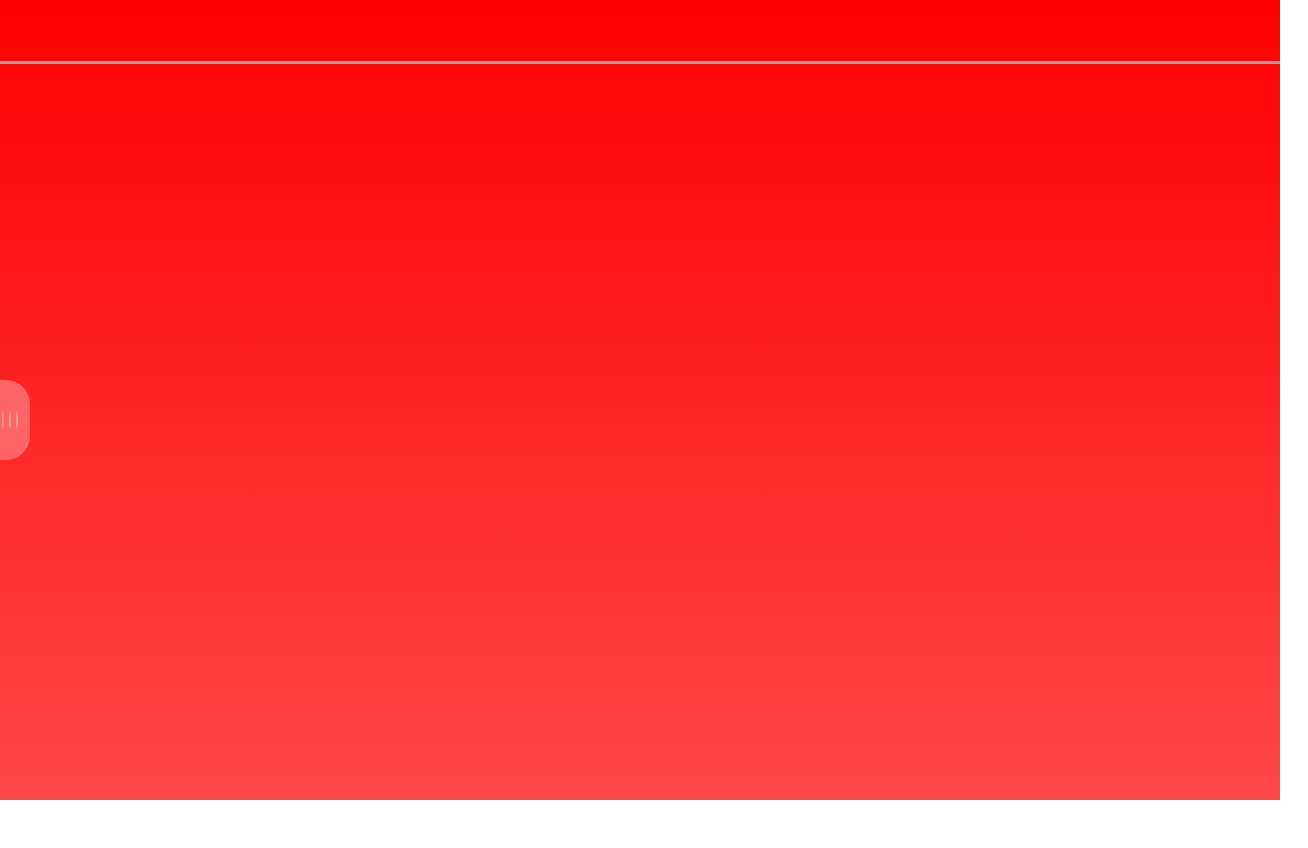
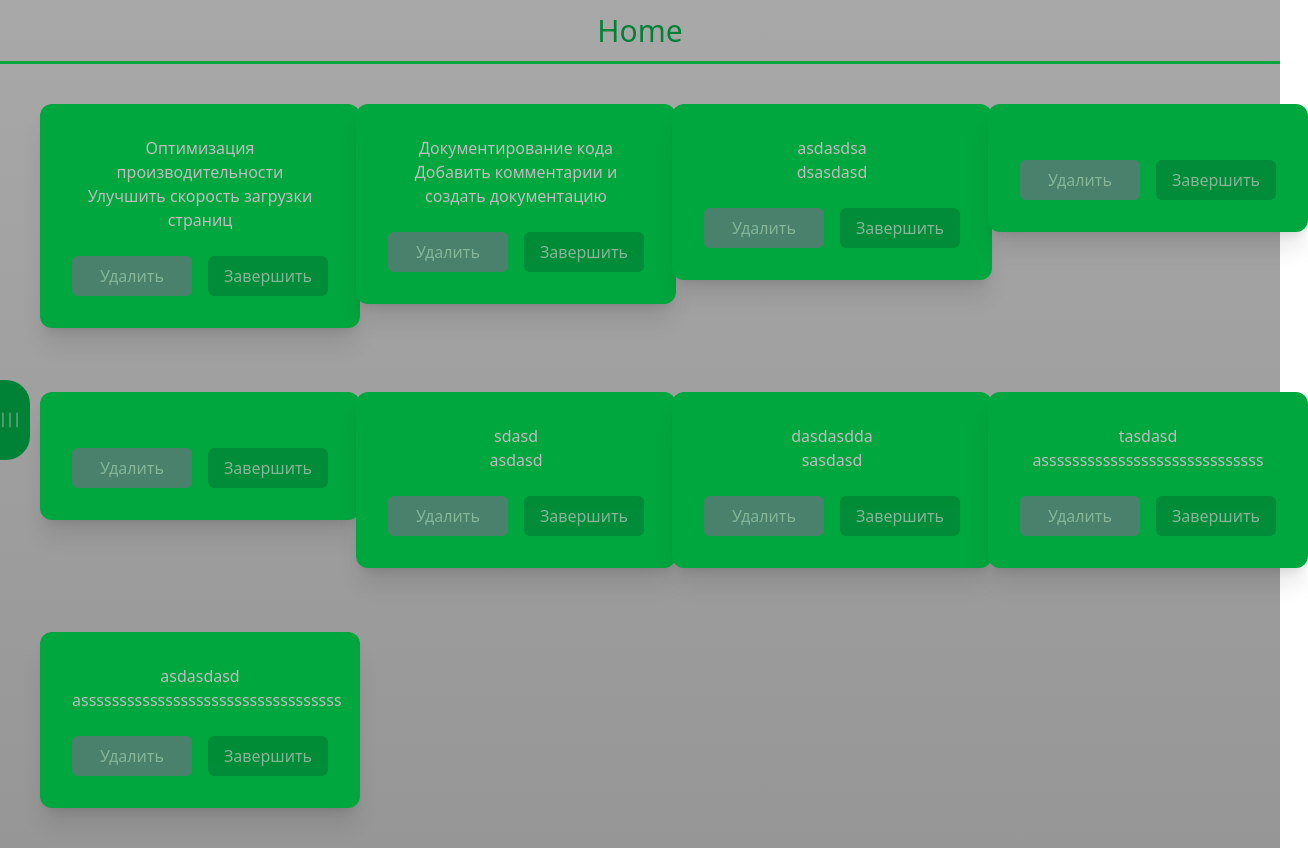
Before and after one commit to Denis341414/test, a Vue app: page / in a window 1280 px wide. Before the commit this address had no page. Shown: the whole page, 1308 px wide, since content can reach past the window. Before the commit the page ends 800 px from the top, so only its background shows below. Built offline with nearby package versions, Linux system fonts and the light colour scheme; data requests are answered from the project's data file.

Commit message:
edited card and form + style

```diff
--- a/src/App.vue
+++ b/src/App.vue
@@ -1,12 +1,17 @@
 <script setup lang="ts">
-import { Drawer } from "@widgets/Drawer";
+import { Drawer, useDrawerStore } from "@widgets/Drawer";
 import { Header } from "@widgets/Header";
 </script>
 
 <template>
   <Header />
   <Drawer />
-  <router-view></router-view>
+  <div
+    class="cont transition-all"
+    :class="useDrawerStore().visible === true ? 'blur-lg' : ''"
+  >
+    <router-view></router-view>
+  </div>
 </template>
 
 <style scoped></style>
--- a/src/app/router/routes.ts
+++ b/src/app/router/routes.ts
@@ -1,11 +1,17 @@
-import Profile from "@pages/profile/ui/profile.vue";
 import Home from "../../pages/home/ui/Home.vue";
-import Settings from "../../pages/settings/ui/Settings.vue";
 import Tasks from "../../pages/tasks/ui/Tasks.vue";
 
 export const routes = [
-  { path: "/home", component: Home, name: "Home" },
-  { path: "/settings", component: Settings, name: "Settings" },
+  { path: "/", component: Home, name: "Home" },
+  {
+    path: "/settings",
+    component: () => import("@pages/settings/ui/Settings.vue"),
+    name: "Settings",
+  },
   { path: "/tasks", component: Tasks, name: "Tasks" },
-  { path: "/profile", component: Profile, name: "Profile" },
+  {
+    path: "/profile",
+    component: () => import("@pages/profile/ui/profile.vue"),
+    name: "Profile",
+  },
 ];
--- a/src/entities/Card/ui/Card.vue
+++ b/src/entities/Card/ui/Card.vue
@@ -19,10 +19,10 @@ const router = useRoute();
   <div class="card">
     <Card
       style="width: 20rem; overflow: hidden"
-      class="!bg-red-800 !p-8 !text-center !rounded-xl"
+      class="!bg-green-600 !p-8 !text-center transition-all !shadow-xl/10 !rounded-xl hover:scale-105 hover:!shadow-xl/20 hover:shadow-green-200"
     >
       <template #title>{{ props.title }}</template>
-      <template #subtitle>Card subtitle</template>
+      <!-- <template #subtitle>Card subtitle</template> -->
       <template #content>
         <p class="m-0">
           {{ props.text }}
@@ -36,7 +36,7 @@ const router = useRoute();
             severity="secondary"
             outlined
             type="button"
-            class="w-full !bg-gray-500 opacity-[0.7] !rounded-md"
+            class="w-full !bg-gray-500 opacity-[0.7] !transition-all !rounded-md hover:!bg-gray-700"
           />
           <Button
             v-else
@@ -44,13 +44,13 @@ const router = useRoute();
             severity="secondary"
             outlined
             type="button"
-            class="w-full !bg-gray-500 opacity-[0.7] !rounded-md"
+            class="w-full !bg-gray-500 opacity-[0.7] !transition-all !rounded-md hover:!bg-gray-700"
           />
           <Button
             @click="executeTask"
             type="button"
             label="Завершить"
-            class="w-full !bg-green-400 opacity-[0.7] !rounded-md"
+            class="w-full !bg-green-700 h-10 opacity-[0.7] !transition-all !rounded-md hover:!bg-gray-700"
           />
         </div>
       </template>
--- a/src/entities/FormTask/ui/FormTask.vue
+++ b/src/entities/FormTask/ui/FormTask.vue
@@ -13,17 +13,17 @@ const text = ref("");
     class="form-create-task flex flex-col justify-center items-start gap-2 !m-6"
   >
     <Textarea
-      class="!bg-red-400 !px-10 !py-3 w-[23vw] !rounded-lg"
+      class="!bg-green-800 opacity-[0.7] !px-10 !py-3 w-[23vw] !rounded-lg"
       placeholder="Введите название задачи"
       v-model="title"
     />
     <Textarea
-      class="!bg-red-400 h-3= !px-10 !py-3 w-[23vw] h-40 !rounded-lg"
+      class="!bg-green-800 opacity-[0.7] !px-10 !py-3 w-[23vw] h-40 !rounded-lg"
       placeholder="Введите текст задачи"
       v-model="text"
     />
     <Button
-      class="!bg-green-500 !px-6 !py-2 !rounded-md hover:!bg-green-700 !transition"
+      class="!bg-green-600 !px-8 !py-2 !rounded-md hover:!bg-green-700 !transition"
       @click="addInMyTask(title, text)"
       >Создать</Button
     >
--- a/src/style.css
+++ b/src/style.css
@@ -5,12 +5,16 @@
   margin: 0;
   padding: 0;
   box-sizing: border-box;
-  color: rgb(221, 221, 221);
+  color: rgb(188, 188, 188);
 }
 
 body {
   min-height: 100vh;
-  background: linear-gradient(red, rgb(255, 72, 72));
+  background: linear-gradient(rgb(168, 168, 168), rgb(150, 150, 150));
   background-size: cover;
   background-repeat: no-repeat;
 }
+
+html {
+  scrollbar-color: rgb(0, 198, 0) gray;
+}
--- a/src/widgets/Drawer/index.ts
+++ b/src/widgets/Drawer/index.ts
@@ -1 +1,2 @@
 export { Drawer } from "./ui";
+export * from "./model";
--- /dev/null
+++ b/src/widgets/Drawer/model/drawerStore.ts
@@ -0,0 +1,8 @@
+import { defineStore } from "pinia";
+import { ref } from "vue";
+
+export const useDrawerStore = defineStore("drawer", () => {
+  const visible = ref<boolean>(false);
+
+  return { visible };
+});
--- /dev/null
+++ b/src/widgets/Drawer/model/index.ts
@@ -0,0 +1 @@
+export { useDrawerStore } from "./drawerStore";
--- a/src/widgets/Drawer/ui/Drawer.vue
+++ b/src/widgets/Drawer/ui/Drawer.vue
@@ -2,8 +2,10 @@
 import { Button, Drawer } from "primevue";
 import { ref } from "vue";
 import { MenuBar } from "@widgets/MenuBar";
+import { useDrawerStore } from "../model";
+import { storeToRefs } from "pinia";
 
-const visible = ref(false);
+const { visible } = storeToRefs(useDrawerStore());
 </script>
 
 <template>
@@ -11,7 +13,7 @@ const visible = ref(false);
     <Drawer
       v-model:visible="visible"
       header="Menu"
-      class="relative !bg-linear-65 from-red-500 to-pink-600 opacity-[0.9] !shadow-2xl !shadow-cyan-500/50 !p-6 gap-10 text-3xl"
+      class="relative !bg-linear-65 from-green-500 to-green-900 opacity-[0.9] !shadow-2xl !shadow-cyan-500/50 !p-6 gap-10 text-3xl"
     >
       <MenuBar />
     </Drawer>
@@ -19,7 +21,7 @@ const visible = ref(false);
     <Button
       icon="pi pi-arrow-right"
       @click="visible = true"
-      class="!bg-red-400 w-20 h-10 !absolute -left-[30px] top-[50vh] rotate-90 !rounded-t-3xl"
+      class="!bg-green-700 w-20 h-10 !absolute -left-[30px] top-[50vh] rotate-90 !rounded-t-3xl"
       label="dasdas"
     >
       <svg
--- a/src/widgets/Header/ui/Header.vue
+++ b/src/widgets/Header/ui/Header.vue
@@ -6,7 +6,7 @@ const router = useRoute();
 
 <template>
   <div
-    class="header w-full h-16 flex justify-center items-center border-b-gray-400 border-b-3 text-3xl"
+    class="header w-full h-16 !text-green-700 flex justify-center items-center border-b-green-600 border-b-3 text-3xl"
   >
     {{ router.name }}
   </div>
--- a/src/widgets/MenuBar/model/keysMenu.ts
+++ b/src/widgets/MenuBar/model/keysMenu.ts
@@ -2,7 +2,7 @@ export const keyMenu = [
   {
     label: "Home",
     icon: "pi pi-palette",
-    route: "/home",
+    route: "/",
   },
   {
     label: "Settings",
--- a/src/widgets/MenuBar/ui/MenuBar.vue
+++ b/src/widgets/MenuBar/ui/MenuBar.vue
@@ -4,7 +4,7 @@ import { keyMenu } from "../model";
 </script>
 
 <template>
-  <PanelMenu :model="keyMenu" class="!gap-4 shadow-sm text-sm">
+  <PanelMenu :model="keyMenu" class="!gap-4 shadow-sm text-sm overflow-hidden">
     <template #item="{ item }" class="">
       <router-link
         v-if="item.route"
@@ -15,7 +15,7 @@ import { keyMenu } from "../model";
       >
         <a
           v-ripple
-          class="flex items-center cursor-pointer text-surface-700 !px-10 !py-2 dark:text-surface-0"
+          class="flex items-center cursor-pointer text-surface-700 !transition-all duration-300 !px-10 !py-2 dark:text-surface-0 hover:bg-gray-500"
           :href="href"
           @click="navigate"
         >
```
